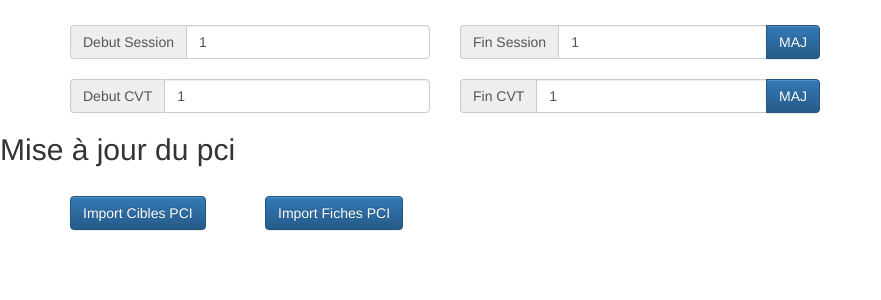
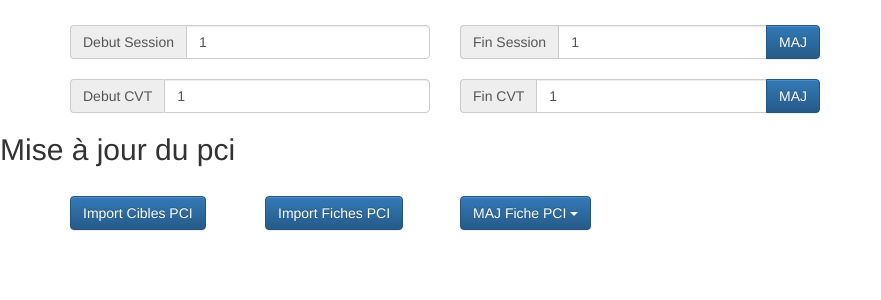
Before and after one commit to djoko33/evt, a PHP site: page /bdd/vueAdmin.php in a window 1280 px wide. Shown: the part 285-585 px from the top of the page, without its empty margins (0-881 px from the left). Run offline with PHP 8.4, Linux system fonts and the light colour scheme; the visitor is signed in with stand-in values (Sample User, id 1); tables that the repository leaves empty or names only in its code hold one stand-in row (values such as "Sample post"); some libraries are stand-ins or nearby versions.

Commit message:
mise en place des liens Admin+tramePCI

```diff
--- a/bdd/vueAdmin.php
+++ b/bdd/vueAdmin.php
@@ -91,6 +91,26 @@ session_start();
 		<div class="col-lg-2">
 			<button id="importPciFiches" class="btn btn-primary">Import Fiches PCI</button>
 		</div>
+				<div class="col-lg-2">
+					<div class="dropdown">
+  						<button class="btn btn-primary dropdown-toggle" type="button" data-toggle="dropdown" >
+						    MAJ Fiche PCI
+						    <span class="caret"></span>
+						  </button>
+						  <ul class="dropdown-menu" aria-labelledby="dropdownMenu1">
+						  <?php
+						include('../connexionPG.php');
+						$rep = $bdd->prepare('SELECT DISTINCT(code), titre FROM pci_fiches ORDER BY code');
+						$rep->execute();
+						while ($don = $rep->fetch())
+							{
+									echo '<li><a href="../editTramePci.php?code='.$don['code'].'">'.$don['code'].' : '.$don['titre'].'</a></li>';
+							}
+						$rep->closeCursor();
+						?>
+					  </ul>
+				</div>
+		</div>
 		<div class="col-lg-4">
         			<span class="label label-success" id="resultPci"></span>
         	</div>
```
Also changed, not shown: editTramePci.php (+4 -3 lines), editTramePciPost.php (+29 -1 lines).
